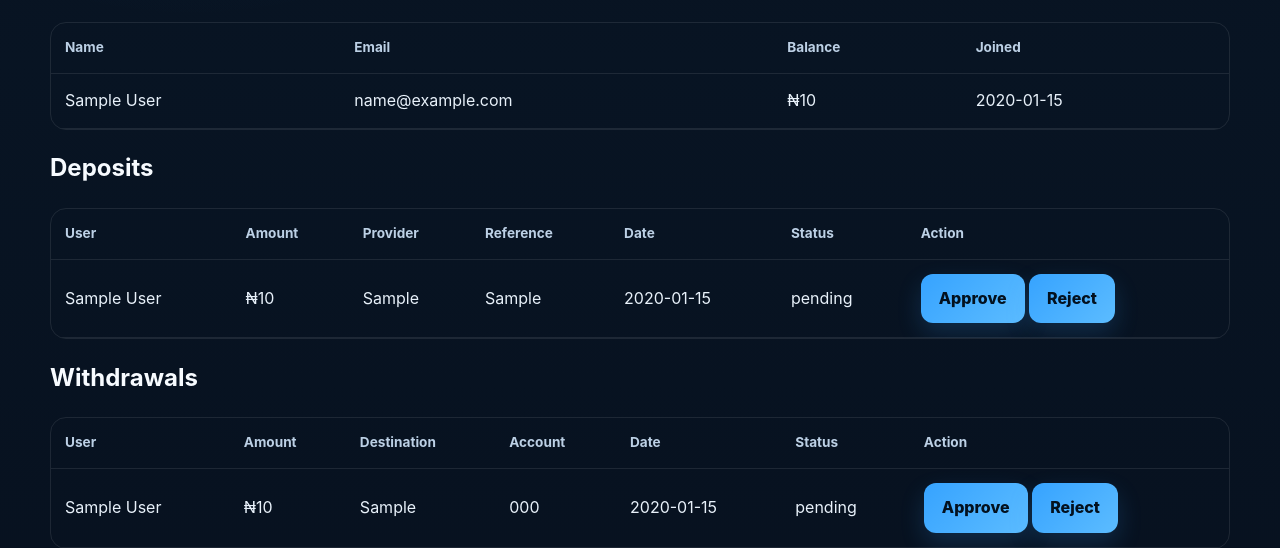
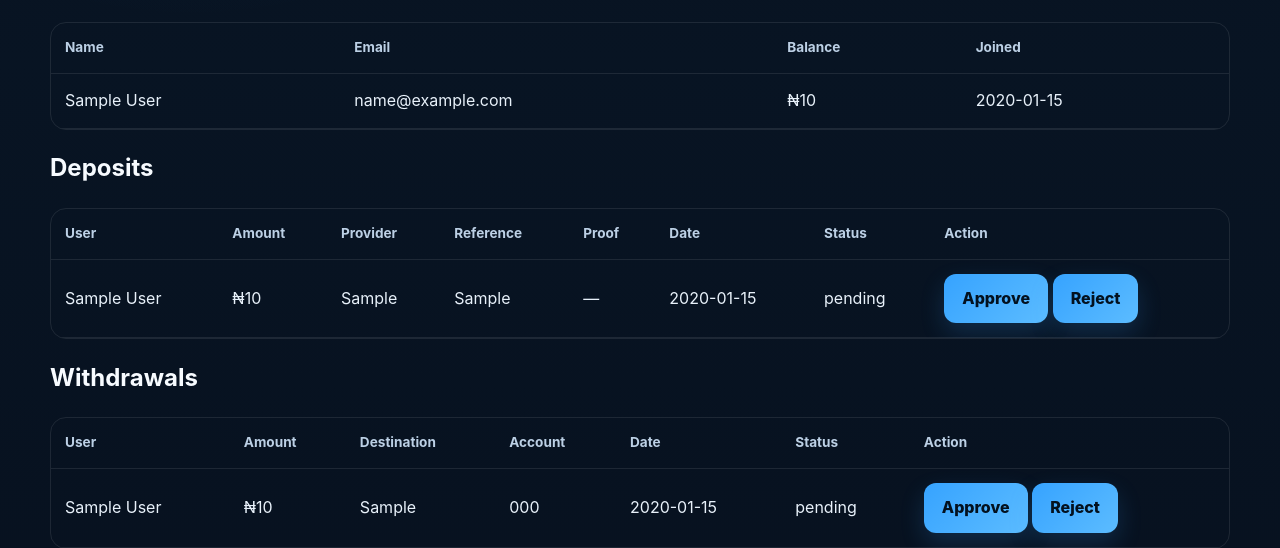
Before and after one commit to louiskyasua/Novaearn, a Flask app: page /admin in a window 1280 px wide. Shown: the part 455-1003 px from the top of the page. Run offline with Flask 3, Linux system fonts and the light colour scheme; the visitor is signed in with stand-in values (Sample User, id 1); tables that the repository leaves empty hold one stand-in row (values such as "Sample post").

Commit message:
Show deposit proof in admin dashboard

```diff
--- a/templates/admin.html
+++ b/templates/admin.html
@@ -21,14 +21,16 @@
 <section>
   <div class="sectionhead"><h2>Deposits</h2></div>
   <div class="table"><table>
-    <tr><th>User</th><th>Amount</th><th>Provider</th><th>Reference</th><th>Date</th><th>Status</th><th>Action</th></tr>
+    <tr><th>User</th><th>Amount</th><th>Provider</th><th>Reference</th><th>Proof</th><th>Date</th><th>Status</th><th>Action</th></tr>
     {% for d in deposits %}<tr>
-      <td>{{ d.name }}</td><td>₦{{ "{:,}".format(d.amount) }}</td><td>{{ d.provider }}</td><td>{{ d.reference }}</td><td>{{ d.created_at[:16] if d.created_at else "—" }}</td><td><span class="status">{{ d.status }}</span></td>
+      <td>{{ d.name }}</td><td>₦{{ "{:,}".format(d.amount) }}</td><td>{{ d.provider }}</td><td>{{ d.reference }}</td>
+      <td>{% if d.proof_path %}<a class="btn" href="{{ url_for('admin_deposit_proof', deposit_id=d.id) }}" target="_blank" rel="noopener">View proof</a>{% else %}—{% endif %}</td>
+      <td>{{ d.created_at[:16] if d.created_at else "—" }}</td><td><span class="status">{{ d.status }}</span></td>
       <td>{% if d.status == 'pending' %}
         <form method="post" action="/admin/update-deposit/{{ d.id }}/approve" style="display:inline"><input type="hidden" name="csrf_token" value="{{ csrf_token }}"><button class="btn" type="submit">Approve</button></form>
         <form method="post" action="/admin/update-deposit/{{ d.id }}/reject" style="display:inline"><input type="hidden" name="csrf_token" value="{{ csrf_token }}"><button class="btn" type="submit">Reject</button></form>
       {% else %}—{% endif %}</td>
-    </tr>{% else %}<tr><td colspan="7">No deposits yet.</td></tr>{% endfor %}
+    </tr>{% else %}<tr><td colspan="8">No deposits yet.</td></tr>{% endfor %}
   </table></div>
 </section>
 <section>
```
